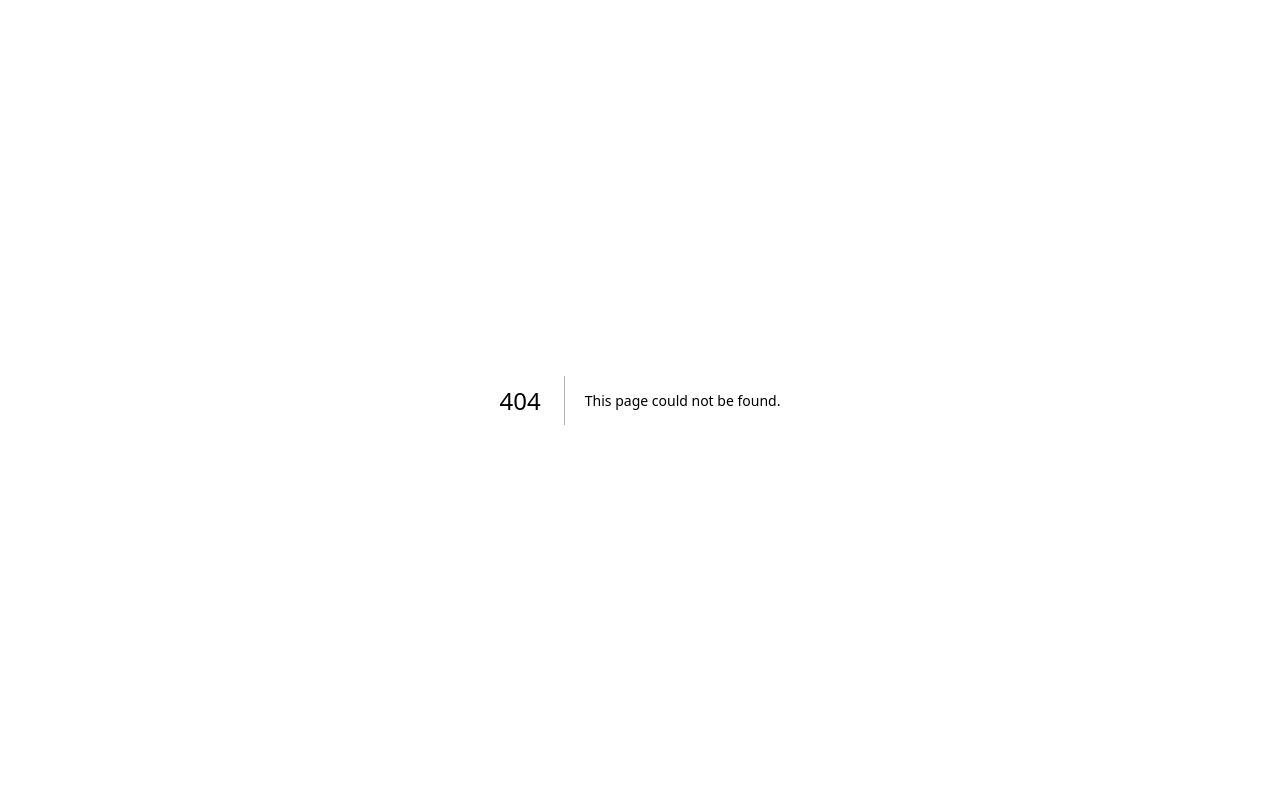
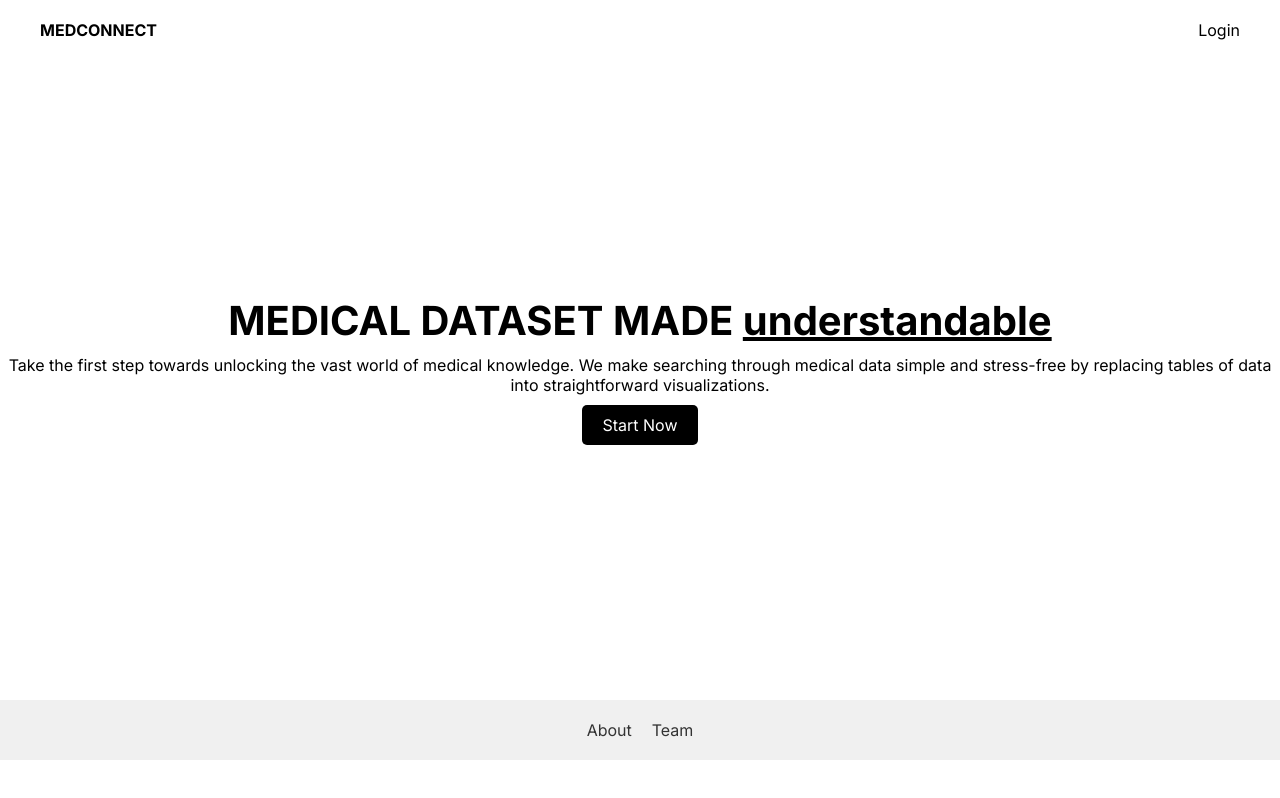
Before and after one commit to ohawke/360Med, a Next.js app: page /landing-page in a window 1280 px wide. Before the commit this address had no page. Built offline with nearby package versions, Linux system fonts and the light colour scheme.

Commit message:
created landing page

```diff
--- /dev/null
+++ b/app/landing-page/landing-page.module.css
@@ -0,0 +1,74 @@
+/* pages/new-page.module.css */
+.header {
+  display: flex;
+  justify-content: space-between;
+  padding: 20px;
+  background-color: #fff;
+}
+
+.nav {
+  display: flex;
+  justify-content: space-between;
+  width: 100%;
+  max-width: 1200px;
+  margin: 0 auto;
+}
+
+.logo {
+  font-weight: bold;
+}
+
+.loginButton {
+  cursor: pointer;
+}
+
+.main {
+  display: flex;
+  flex-direction: column;
+  align-items: center;
+  justify-content: center;
+  min-height: 80vh;
+  text-align: center;
+}
+
+.titleBlock {
+  margin-bottom: 30px;
+}
+
+.title {
+  font-size: 2.5rem;
+}
+
+.understandable {
+  text-decoration: underline;
+}
+
+.subtitle {
+  margin-top: 10px;
+  margin-bottom: 20px;
+}
+
+.startButton {
+  padding: 10px 20px;
+  background-color: #000;
+  color: #fff;
+  text-decoration: none;
+  border-radius: 5px;
+  cursor: pointer;
+}
+
+.graphBlock {
+  /* Styles for your graph placeholder */
+}
+
+.footer {
+  padding: 20px;
+  background-color: #f0f0f0;
+  text-align: center;
+}
+
+.footer a {
+  margin: 0 10px;
+  text-decoration: none;
+  color: #333;
+}
--- /dev/null
+++ b/app/landing-page/page.tsx
@@ -0,0 +1,37 @@
+import Head from 'next/head';
+import Link from 'next/link';
+import styles from './landing-page.module.css'; // make sure to create this CSS module
+
+export default function LandingPage() {
+  return (
+    <div>
+      <Head>
+        <title>MedConnect</title>
+        <meta name="description" content="Unlocking medical data through visualization" />
+      </Head>
+
+      <header className={styles.header}>
+        <nav className={styles.nav}>
+          <div className={styles.logo}>MEDCONNECT</div>
+          <div className={styles.loginButton}>Login</div>
+        </nav>
+      </header>
+
+      <main className={styles.main}>
+        <div className={styles.titleBlock}>
+          <h1 className={styles.title}>MEDICAL DATASET MADE <span className={styles.understandable}>understandable</span></h1>
+          <p className={styles.subtitle}>Take the first step towards unlocking the vast world of medical knowledge. We make searching through medical data simple and stress-free by replacing tables of data into straightforward visualizations.</p>
+          <a className={styles.startButton}>Start Now</a>
+        </div>
+        <div className={styles.graphBlock}>
+          {/* Placeholder for graph or image */}
+        </div>
+      </main>
+
+      <footer className={styles.footer}>
+        <a>About</a>
+        <a>Team</a>
+      </footer>
+    </div>
+  );
+}
```
